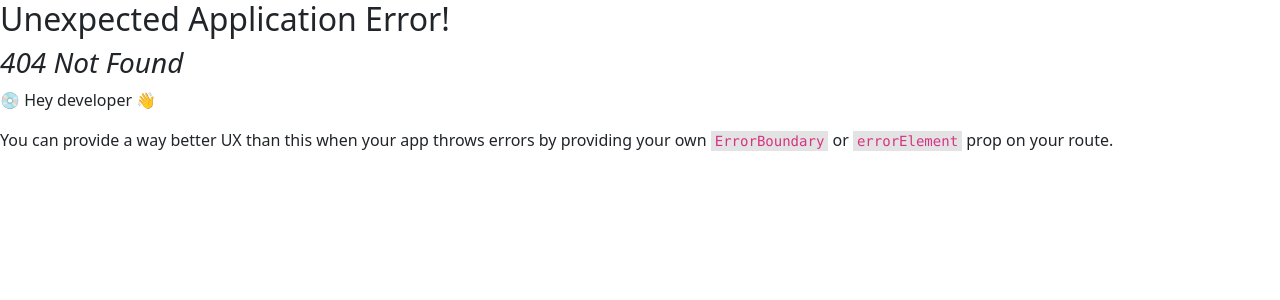
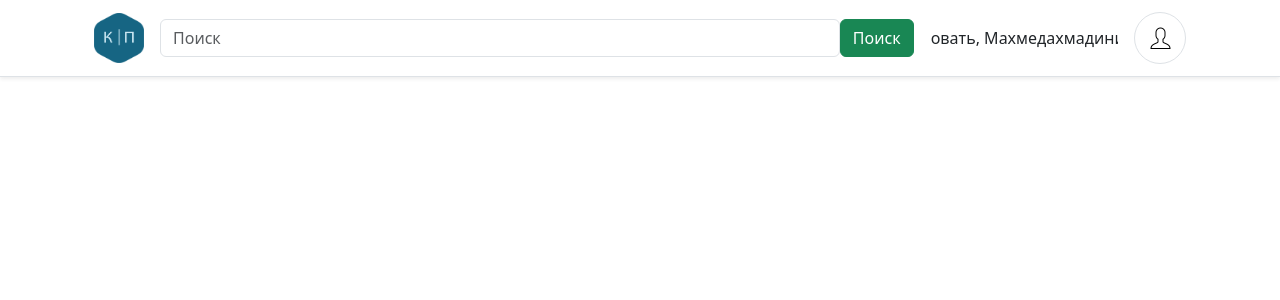
Before and after one commit to feezeee/Trading-Platform.Frontend, a React (Create React App) app: page /products in a window 1280 px wide. Before the commit this address had no page. Shown: the top 300 px of the page. Built offline with nearby package versions, Linux system fonts and the light colour scheme.

Commit message:
add profile dropdown menu

```diff
--- a/src/App.tsx
+++ b/src/App.tsx
@@ -1,24 +1,28 @@
-import {
-	RouterProvider,
-	createBrowserRouter,
-} from "react-router-dom";
+import { RouterProvider, createBrowserRouter } from "react-router-dom";
 
-import Navbar from "./components/smart/Navigation";
-import Product from './components/simple/products/Product';
-import React from 'react';
+import Navbar from "./components/smart/Navigation/Navigation";
+import Product from "./components/simple/products/Product";
+import ProfileMenu from "./components/ordinary/profile_menu/ProfileMenu";
+import React from "react";
 
 const router = createBrowserRouter([
-	{
-	  path: "/",
-	  element: <Navbar userFirstName={"Махмедахмадиниджан"} userProfileUrl={null} />,
-	},
-  ]);
+  {
+    path: "/",
+    element: (
+      <Navbar userFirstName={"Махмедахмадиниджан"} userProfileUrl={null} />
+    ),
+  },
+]);
 
 function App() {
   return (
-    <React.StrictMode>
-      <RouterProvider router={router} />
-    </React.StrictMode>
+    // <React.StrictMode>
+    //   <RouterProvider router={router} />
+    // </React.StrictMode>
+    <div>
+      <Navbar userFirstName={"Махмедахмадиниджан"} userProfileUrl={null} />
+    </div>
+
     // <div className="container mx-auto max-w-2xl pt-5">
     //   <Product />
     //   <Product />
@@ -26,7 +30,7 @@ function App() {
     //   <Product />
     //   <Product />
     // </div>
-  )
+  );
 }
 
 export default App;
--- /dev/null
+++ b/src/components/ordinary/profile_menu/ProfileMenu.tsx
@@ -0,0 +1,59 @@
+import React from "react";
+
+interface IProps {
+  productCount: number;
+  messageCount: number;
+  ariaLabelledby: string;
+}
+
+const ProfileMenu: React.FC<IProps> = ({
+  productCount,
+  messageCount,
+  ariaLabelledby,
+}) => {
+  return (
+    <ul
+      style={{ fontSize: 18 }}
+      className="bg-white dropdown-menu dropdown-menu-end"
+      aria-labelledby={ariaLabelledby}
+    >
+      <li>
+        <a className="dropdown-item" href="/my-profile">
+          Мой профиль
+        </a>
+      </li>
+      <li>
+        <hr className="dropdown-divider" />
+      </li>
+      <li>
+        <a className="dropdown-item" href="/my-messages">
+          <span className="pe-2">Мои сообщения</span>
+          {messageCount > 1 && (
+            <span className="badge bg-danger">
+              {messageCount > 99 ? "+99" : messageCount}
+            </span>
+          )}
+        </a>
+      </li>
+      <li>
+        <a className="dropdown-item" href="/my-products">
+          <span className="pe-2">Мои товары</span>
+          {productCount > 1 && (
+            <span className="badge bg-danger">
+              {productCount > 99 ? "+99" : productCount}
+            </span>
+          )}
+        </a>
+      </li>
+      <li>
+        <hr className="dropdown-divider" />
+      </li>
+      <li>
+        <a className="dropdown-item" href="/#">
+          Выход
+        </a>
+      </li>
+    </ul>
+  );
+};
+export default ProfileMenu;
--- a/src/components/smart/Navigation.tsx
+++ b/src/components/smart/Navigation/Navigation.tsx
@@ -1,7 +1,9 @@
 import React, { useState } from "react";
 
-import logo from "../../images/logo.png";
-import profileIcon from "../../images/profile-icon.png";
+import ProfileMenu from "../../ordinary/profile_menu/ProfileMenu";
+import logo from "../../../images/logo.png";
+import { posix } from "path";
+import profileIcon from "../../../images/profile-icon.png";
 
 interface IProps {
   userFirstName: string | null;
@@ -48,16 +50,33 @@ const Navbar: React.FC<IProps> = ({ userFirstName, userProfileUrl }) => {
                 <span>{"Добро пожаловать, " + userFirstName + "!"}</span>
               </div>
             )}
-            <button className="rounded-circle border text-center ms-3 p-0">
-              <div className="d-flex align-items-center justify-content-center" style={{ width: 50, height: 50 }}>
+            <div className="btn-group rounded-circle border text-center ms-3 p-0">
+              <div
+                role="button"
+                className="dropdown"
+                id="dropdownMenuProfile"
+                data-bs-toggle="dropdown"
+                data-bs-auto-close="outside"
+                aria-expanded="false"
+              >
+                <div
+                  className="d-flex align-items-center justify-content-center"
+                  style={{ width: 50, height: 50 }}
+                >
                   <img
-                  width={25}
-                  height={25}
-                  src={userProfileUrl ?? profileIcon}
-                  alt=""
-                />
+                    width={25}
+                    height={25}
+                    src={userProfileUrl ?? profileIcon}
+                    alt=""
+                  />
+                </div>
               </div>
-            </button>
+              <ProfileMenu
+                productCount={100}
+                messageCount={12}
+                ariaLabelledby="dropdownMenuProfile"
+              />
+            </div>
           </div>
         </nav>
       </div>
```
Also changed, not shown: 1 other file (tests, documents, lock files or other folders).
